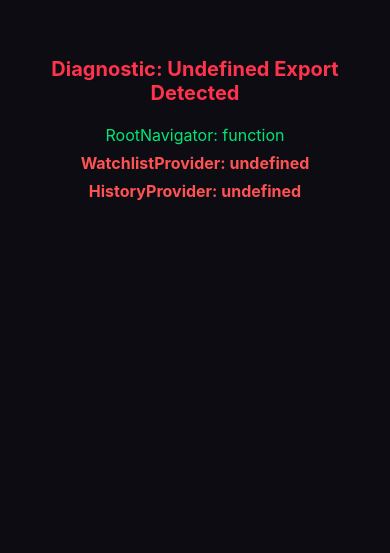
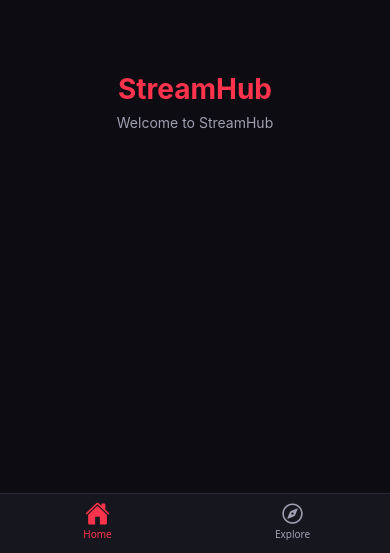
Before and after one commit to sushilbarman953-eng/Stream-Hub, a React Native app in the folder stream-hub/: screen / in a window 390 px wide. Shown: the part 291-844 px from the top of the page. Built offline with nearby package versions, Linux system fonts and the light colour scheme.

Commit message:
refactor: remove diagnostics for undefined exports and streamline App component layout

```diff
--- a/stream-hub/App.js
+++ b/stream-hub/App.js
@@ -1,41 +1,13 @@
 import React from 'react';
-import { View, Text, StyleSheet, StatusBar } from 'react-native';
-
-// Import providers & navigators to verify
+import { View, StyleSheet, StatusBar } from 'react-native';
 import RootNavigator from './src/navigation/RootNavigator';
 import { WatchlistProvider } from './src/context/WatchlistContext';
 import { HistoryProvider } from './src/context/HistoryContext';
 import { COLORS } from './src/constants/theme';
 
 export default function App() {
-  const diagnostics = {
-    RootNavigator: typeof RootNavigator,
-    WatchlistProvider: typeof WatchlistProvider,
-    HistoryProvider: typeof HistoryProvider,
-  };
-
-  // If any component is undefined, render diagnostics on screen
-  const hasUndefined = Object.values(diagnostics).some((type) => type === 'undefined');
-
-  if (hasUndefined) {
-    return (
-      <View style={styles.container}>
-        <StatusBar barStyle="light-content" backgroundColor="#0D0C13" />
-        <Text style={styles.errorTitle}>Diagnostic: Undefined Export Detected</Text>
-        {Object.entries(diagnostics).map(([name, type]) => (
-          <Text
-            key={name}
-            style={[styles.itemText, type === 'undefined' ? styles.bad : styles.good]}
-          >
-            {name}: {type}
-          </Text>
-        ))}
-      </View>
-    );
-  }
-
   return (
-    <View style={styles.container}>
+    <View style={styles.root}>
       <StatusBar barStyle="light-content" backgroundColor={COLORS?.background || '#0D0C13'} />
       <WatchlistProvider>
         <HistoryProvider>
@@ -47,29 +19,8 @@ export default function App() {
 }
 
 const styles = StyleSheet.create({
-  container: {
+  root: {
     flex: 1,
     backgroundColor: '#0D0C13',
-    justifyContent: 'center',
-    alignItems: 'center',
-    padding: 24,
-  },
-  errorTitle: {
-    color: '#FF334B',
-    fontSize: 20,
-    fontWeight: 'bold',
-    marginBottom: 16,
-    textAlign: 'center',
-  },
-  itemText: {
-    fontSize: 16,
-    marginVertical: 4,
-  },
-  good: {
-    color: '#00E676',
-  },
-  bad: {
-    color: '#FF5252',
-    fontWeight: 'bold',
   },
 });
--- a/stream-hub/src/context/HistoryContext.js
+++ b/stream-hub/src/context/HistoryContext.js
@@ -0,0 +1,40 @@
+import React, { createContext, useContext, useState, useEffect } from 'react';
+import { getItem, saveItem, STORAGE_KEYS } from '../utils/storage';
+
+const HistoryContext = createContext();
+
+export const HistoryProvider = ({ children }) => {
+  const [history, setHistory] = useState([]);
+
+  useEffect(() => {
+    getItem(STORAGE_KEYS.CONTINUE_WATCHING, []).then((data) => {
+      if (Array.isArray(data)) setHistory(data);
+    });
+  }, []);
+
+  const updateProgress = async (item, progressSeconds, totalDuration) => {
+    const record = {
+      ...item,
+      progressSeconds,
+      totalDuration,
+      updatedAt: Date.now(),
+    };
+    const filtered = history.filter((i) => i.id !== item.id);
+    const updated = [record, ...filtered];
+    setHistory(updated);
+    await saveItem(STORAGE_KEYS.CONTINUE_WATCHING, updated);
+  };
+
+  const clearHistory = async () => {
+    setHistory([]);
+    await saveItem(STORAGE_KEYS.CONTINUE_WATCHING, []);
+  };
+
+  return (
+    <HistoryContext.Provider value={{ history, updateProgress, clearHistory }}>
+      {children}
+    </HistoryContext.Provider>
+  );
+};
+
+export const useHistory = () => useContext(HistoryContext);
--- a/stream-hub/src/context/WatchlistContext.js
+++ b/stream-hub/src/context/WatchlistContext.js
@@ -0,0 +1,34 @@
+import React, { createContext, useContext, useState, useEffect } from 'react';
+import { getItem, saveItem, STORAGE_KEYS } from '../utils/storage';
+
+const WatchlistContext = createContext();
+
+export const WatchlistProvider = ({ children }) => {
+  const [watchlist, setWatchlist] = useState([]);
+
+  useEffect(() => {
+    getItem(STORAGE_KEYS.WATCHLIST, []).then((data) => {
+      if (Array.isArray(data)) setWatchlist(data);
+    });
+  }, []);
+
+  const toggleWatchlist = async (item) => {
+    const exists = watchlist.some((i) => i.id === item.id);
+    const updated = exists
+      ? watchlist.filter((i) => i.id !== item.id)
+      : [item, ...watchlist];
+
+    setWatchlist(updated);
+    await saveItem(STORAGE_KEYS.WATCHLIST, updated);
+  };
+
+  const isInWatchlist = (id) => watchlist.some((i) => i.id === id);
+
+  return (
+    <WatchlistContext.Provider value={{ watchlist, toggleWatchlist, isInWatchlist }}>
+      {children}
+    </WatchlistContext.Provider>
+  );
+};
+
+export const useWatchlist = () => useContext(WatchlistContext);
```
